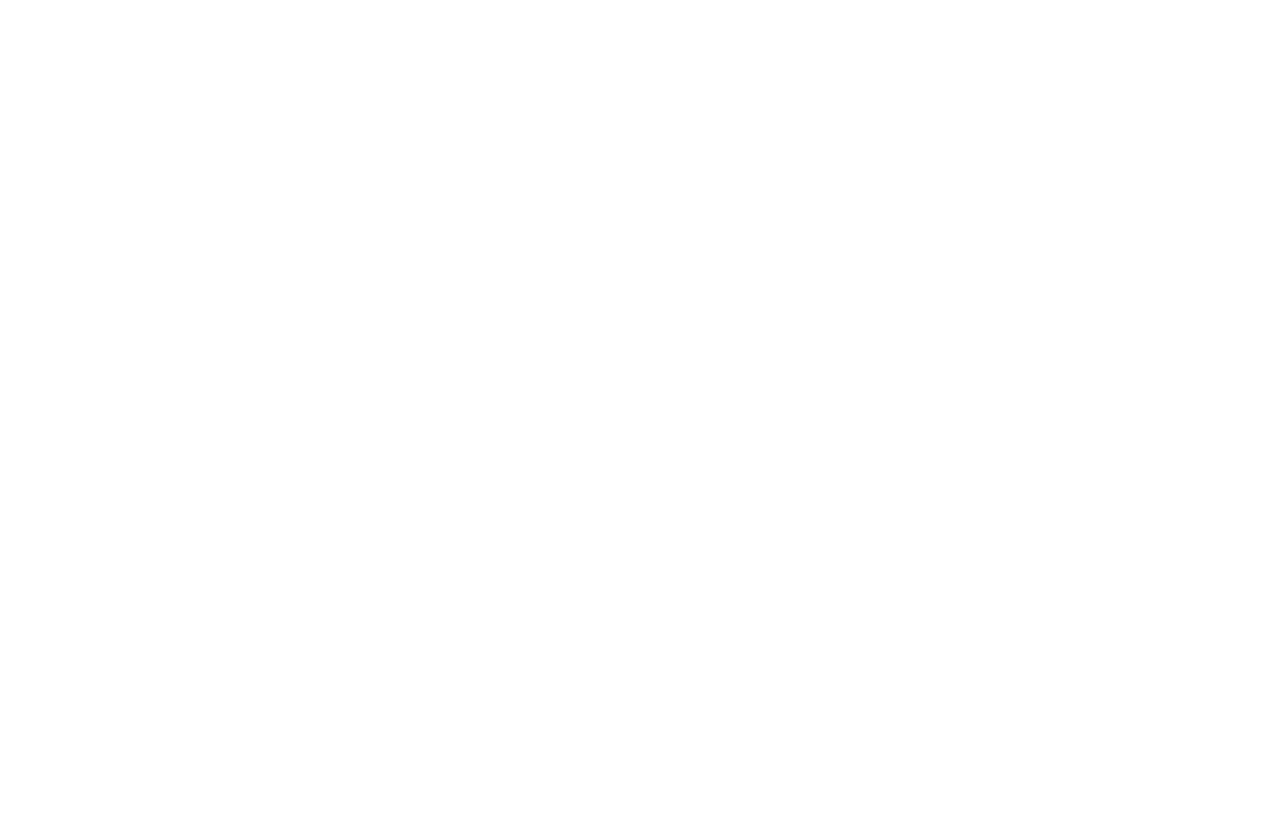
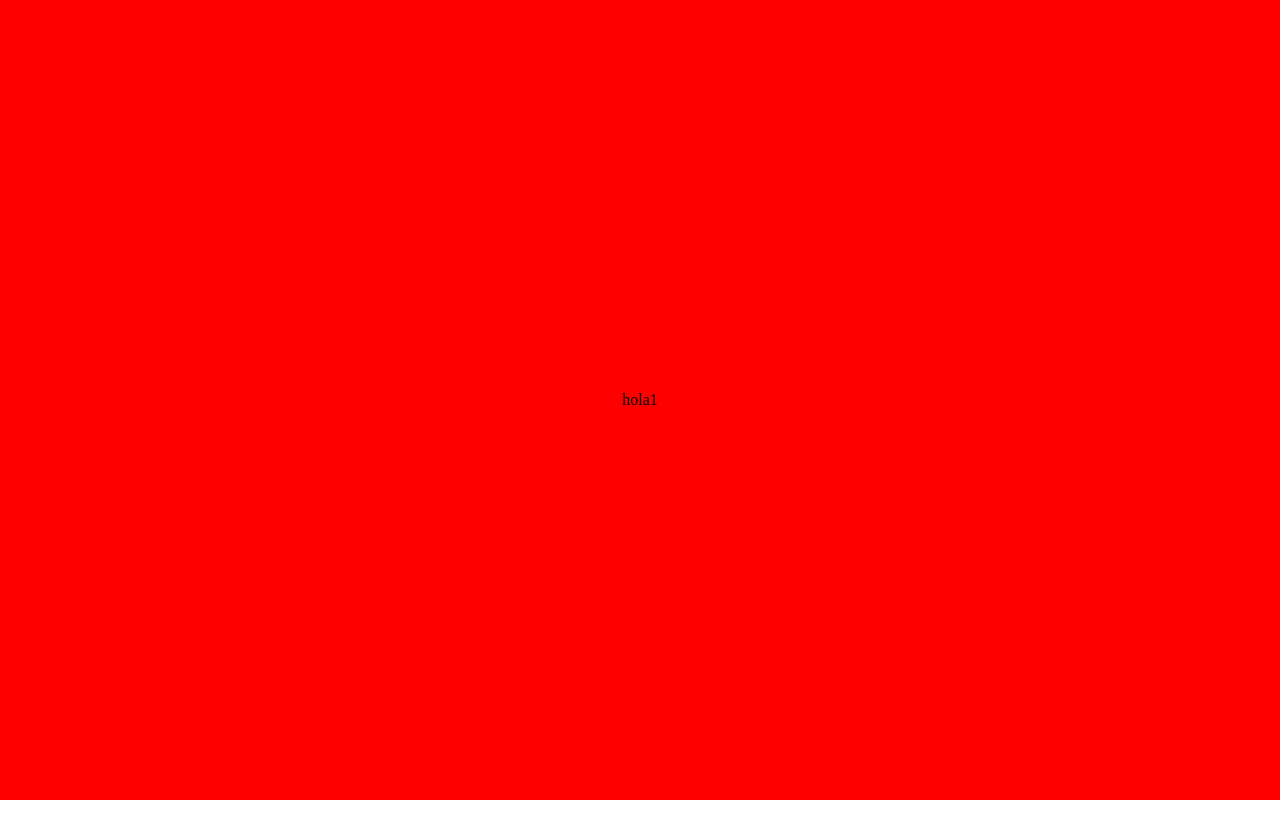
Before and after one commit to Re-On-Media/react-modern-website, a React (Create React App) app: page / in a window 1280 px wide. Shown: the top 838 px of the page. Before the commit the page ends 800 px from the top, so only its background shows below. Built offline with nearby package versions, Linux system fonts and the light colour scheme.

Commit message:
Setting up slider

```diff
--- a/src/App.css
+++ b/src/App.css
@@ -0,0 +1,4 @@
+* {
+  margin: 0;
+  padding: 0;
+}
--- a/src/App.js
+++ b/src/App.js
@@ -1,7 +1,30 @@
+import React, { useState, useEffect } from "react";
+import Cover from "./components/cover/Cover";
+import Slider from "./components/slider/Slider";
+import Footer from "./components/footer/Footer";
 import "./App.css";
 
 function App() {
-  return <div className="App"></div>;
+  const [scrollPosition, setSrollPosition] = useState(0);
+  const handleScroll = () => {
+    const position = window.pageYOffset;
+    setSrollPosition(position);
+  };
+
+  useEffect(() => {
+    window.addEventListener("scroll", handleScroll, { passive: true });
+    return () => {
+      window.removeEventListener("scroll", handleScroll);
+    };
+  }, [scrollPosition]);
+
+  return (
+    <div className="App">
+      <Cover />
+      <Slider scrollPosition={scrollPosition} />
+      <Footer />
+    </div>
+  );
 }
 
 export default App;
--- /dev/null
+++ b/src/components/cover/Cover.js
@@ -0,0 +1,12 @@
+import React from "react";
+import styles from "./Cover.module.css";
+
+const Cover = () => {
+  return (
+    <div className={styles.container}>
+      <h1>Welcome to my page</h1>
+    </div>
+  );
+};
+
+export default Cover;
--- /dev/null
+++ b/src/components/cover/Cover.module.css
@@ -0,0 +1,12 @@
+.container {
+  background-color: black;
+  color: white;
+  height: 100vh;
+  display: flex;
+  justify-content: center;
+  align-items: center;
+}
+
+.container > h1 {
+  font-size: 4rem;
+}
--- /dev/null
+++ b/src/components/footer/Footer.js
@@ -0,0 +1,12 @@
+import React from "react";
+import styles from "./Footer.module.css";
+
+const Footer = () => {
+  return (
+    <div className={styles.container}>
+      <h1>Goodbye! Sayonara!</h1>
+    </div>
+  );
+};
+
+export default Footer;
--- /dev/null
+++ b/src/components/footer/Footer.module.css
@@ -0,0 +1,8 @@
+.container {
+    height: 100vh;
+    background-color: black;
+    color: white;
+    display: flex;
+    justify-content: center;
+    align-items: center;
+}
--- /dev/null
+++ b/src/components/slider/Slide.js
@@ -0,0 +1,36 @@
+import React from "react";
+import { motion } from "framer-motion";
+import styles from "./Slider.module.css";
+
+const slideVariants = {
+  hidden: {
+    x: "200vw",
+    opacity: 0,
+  },
+  show: {
+    x: "0vw",
+    opacity: 1,
+    transition: {
+      ease: "easeInOut",
+      duration: 1,
+    },
+  },
+  exit: {
+    x: "-100vw",
+    opacity: 0,
+    transition: {
+      ease: "easeInOut",
+      duration: 1,
+    },
+  },
+};
+
+const Slide = ({ text, class1 }) => {
+  return (
+    <div className={styles[class1]}>
+      <div>{text}</div>
+    </div>
+  );
+};
+
+export default Slide;
--- /dev/null
+++ b/src/components/slider/Slider.js
@@ -0,0 +1,105 @@
+import React, { useState, useEffect } from "react";
+import styles from "./Slider.module.css";
+import Slide from "./Slide";
+import { motion, AnimatePresence } from "framer-motion";
+import { useInView } from "react-intersection-observer";
+
+const slideVariants = {
+  hidden: {
+    x: "200vw",
+  },
+  show: {
+    x: "0vw",
+    transition: {
+      ease: "easeInOut",
+      duration: 0.2,
+    },
+  },
+  exit: {
+    x: "-100vw",
+    transition: {
+      ease: "easeInOut",
+      duration: 0.2,
+    },
+  },
+};
+
+const Slider = ({ scrollPosition }) => {
+  const [next, setNext] = useState(0);
+  const [ref, inView, entry] = useInView({ threshold: 0.29 });
+  const [sliderPos, setSliderPos] = useState("sliderContainerTop");
+  const [scrollPos, setScrollPos] = useState(0);
+
+  useEffect(() => {
+    setSliderPos("sliderContainerTop");
+  }, []);
+
+  useEffect(() => {
+    if (!inView && scrollPosition < 1000) {
+      setSliderPos("sliderContainerTop");
+    } else if (inView && scrollPosition >= 1000) {
+      setSliderPos("sliderContainerFixed");
+    } else if (!inView) {
+      setSliderPos("sliderContainerBottom");
+    }
+  }, [inView, scrollPosition]);
+
+  useEffect(() => {
+    if (scrollPos > scrollPosition) {
+      console.log("scrolling up");
+    } else if (scrollPos < scrollPosition) {
+      console.log("scrolling down");
+    }
+
+    setScrollPos(scrollPosition);
+  }, [scrollPosition]);
+
+  const slide1 = (
+    <motion.div
+      key="1"
+      variants={slideVariants}
+      initial="hidden"
+      animate="show"
+      exit="exit"
+    >
+      <Slide text="hola1" class1="fst" />
+    </motion.div>
+  );
+
+  const slide2 = (
+    <motion.div
+      key="2"
+      variants={slideVariants}
+      initial="hidden"
+      animate="show"
+      exit="exit"
+    >
+      <Slide text="hola2" class1="scd" />
+    </motion.div>
+  );
+
+  const ssld = [slide1, slide2];
+
+  const paginate = () => {
+    if (next < ssld.length - 1) {
+      setNext((prev) => prev + 1);
+    } else {
+      setNext(0);
+    }
+  };
+
+  return (
+    <div className={styles.container} ref={ref}>
+      <div
+        onClick={() => {
+          paginate();
+        }}
+        className={styles[sliderPos]}
+      >
+        <AnimatePresence exitBeforeEnter>{ssld[next]}</AnimatePresence>
+      </div>
+    </div>
+  );
+};
+
+export default Slider;
--- /dev/null
+++ b/src/components/slider/Slider.module.css
@@ -0,0 +1,51 @@
+.container {
+  height: 300vh;
+  position: relative;
+}
+
+
+.sliderContainerTop {
+  height: 100vh;
+  width: 100%;
+  position: absolute;
+  top: 0;
+  left: 0;
+}
+
+.sliderContainerFixed {
+  height: 100vh;
+  width: 100%;
+  position: fixed;
+  top: 0;
+  left: 0;
+}
+
+.sliderContainerBottom {
+  height: 100vh;
+  width: 100%;
+  position: absolute;
+  bottom: 0;
+  left: 0;
+}
+
+.slide {
+  height: 100vh;
+}
+
+.fst {
+  height: 100vh;
+  width: 100%;
+  background-color: red;
+  display: flex;
+  justify-content: center;
+  align-items: center;
+}
+
+.scd {
+  height: 100vh;
+  width: 100%;
+  background-color: cornflowerblue;
+  display: flex;
+  justify-content: center;
+  align-items: center;
+}
```
Also changed, not shown: src/components/navbar/Navbar.js (added, +8 -0 lines), src/components/navbar/Navbar.module.css (added).
